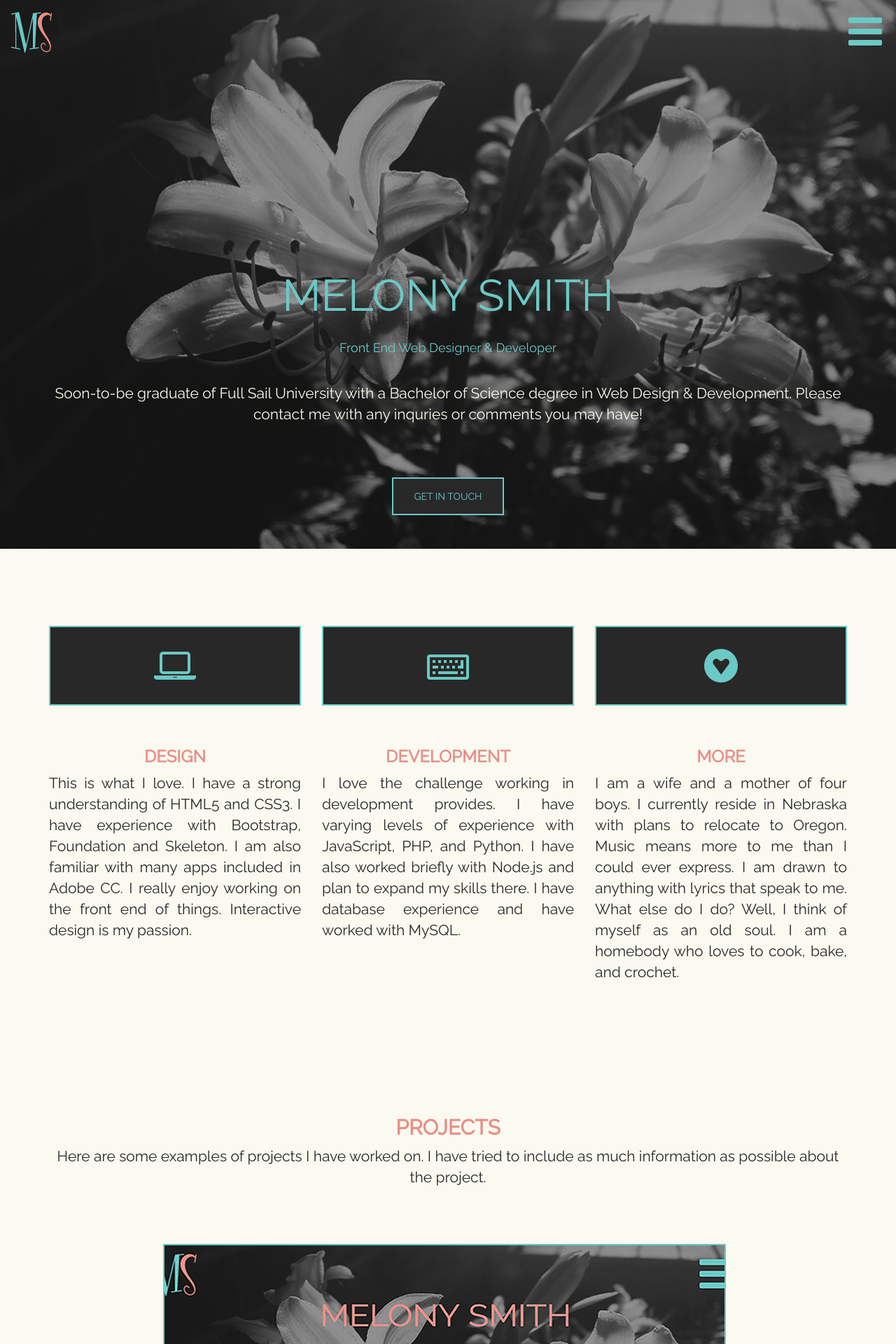
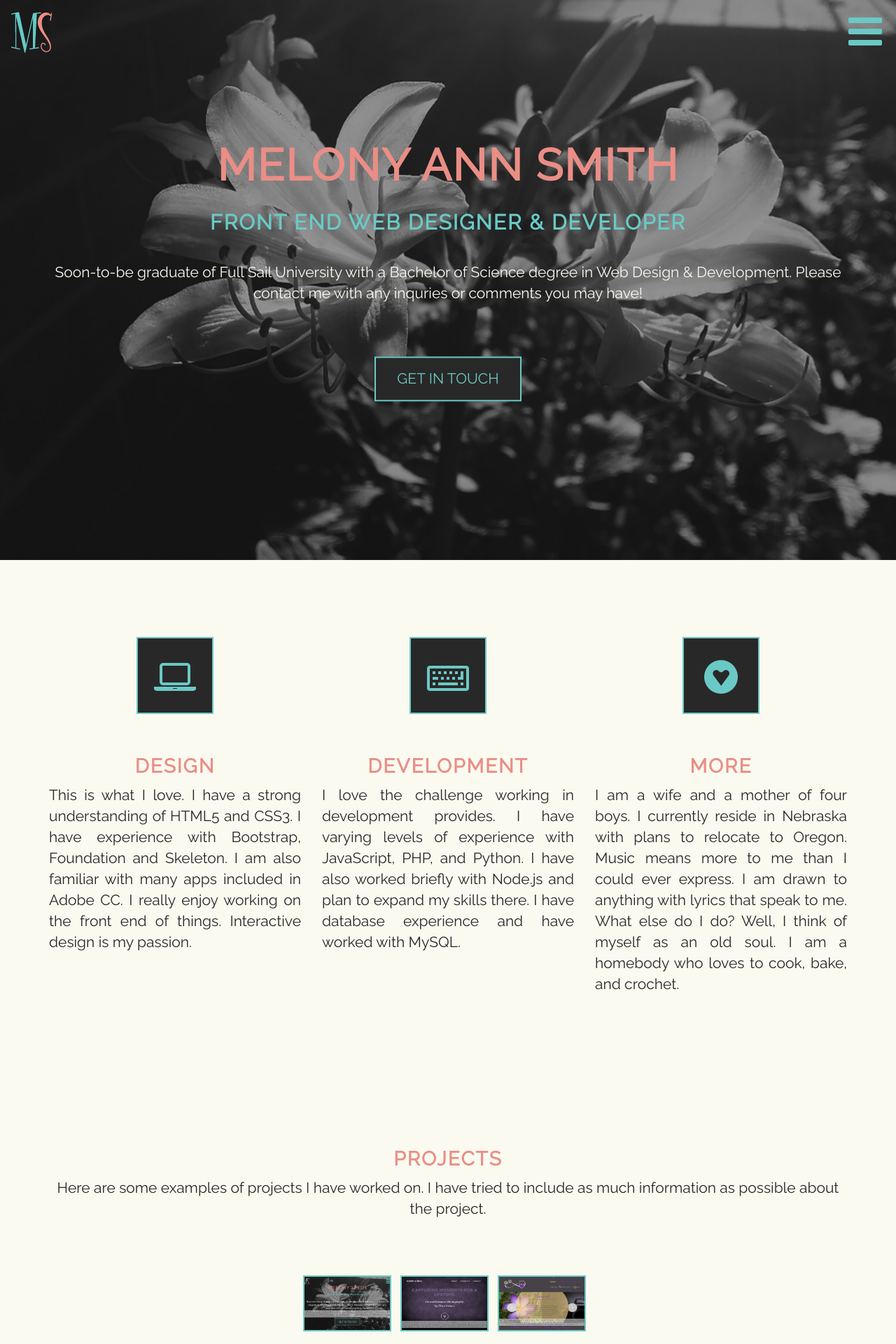
Before and after one commit to melonysmith/msportfolio, a PHP site: page / in a window 1280 px wide. Shown: the top 1920 px of the page at 70% size. Run offline with PHP 8.4, Linux system fonts and the light colour scheme; data that the repository does not hold is empty; some libraries are stand-ins or nearby versions.

Commit message:
Fixed Break
Caused by Roller

```diff
--- a/css/projects.css
+++ b/css/projects.css
@@ -1,4 +1,5 @@
-/* PROJECT PORTFOLIO CSS */
+/* PROJECTS CSS */
+
 /* main */
 body {
 	background: #FAFAF0;
@@ -16,6 +17,7 @@ a:hover {
 }
 /* thumbnails */
 .thumbnails img {
+	height: 80px;
 	border: 2px solid #6AC9C5;
 	margin: 0 10px 10px 0;
 }
--- a/css/style.css
+++ b/css/style.css
@@ -1,55 +1,50 @@
-/* MAIN CSS STYLES */
+/* MAIN STYLE CSS */
+
 /* main */
 body {
     margin: 0;
     font-family: 'Raleway', sans-serif;
 }
-/* headings */
-h1 {
-    text-transform: uppercase;
-    margin-bottom: 30px;
-    font-size: 2em;
-    color: #EA8E86;
+p,
+input,
+textarea {
+    font-size: 1.5em;
 }
 h2 {
     text-transform: uppercase;
-    color: #EA8E86;
+    color: #6ac9c5;
     font-weight: bold;
+    letter-spacing: 2px;
 }
 h3 {
-    margin-top: 50px;
-    margin-bottom: 10px;
-    text-transform: uppercase;
-    color: #EA8E86;
-    font-weight: bold;
+  margin-top: 50px;
+  margin-bottom: 10px;
+  text-transform: uppercase;
+  color: #ea8e86;
+  font-size: 2em;
+  font-weight: bold;
+  letter-spacing: 2px;
 }
-/* paragraph text */
-p, input, textarea {
-    font-size: 1.5em;
+p {
     color: #292828;
 }
-/* links */
-a {
-    color: #6AC9C5;
-    text-decoration: none;
+label {
+  font-size: 1em;
 }
-a:hover,
-a:focus {
-    color: #EA8E86;
-    text-decoration: none;
-}
+
 /* section */
 section {
     background-color: #FAFAF0;
     padding: 80px 0;
 }
+section.darker {
+    background-color: #FAFAF0;
+}
 section header {
     text-align: center;
     margin-bottom: 80px;
 }
-.darker {
-    background-color: #FAFAF0;
-}
+
 /* address */
 address {
     margin-bottom: 70px;
@@ -81,19 +79,34 @@ address span {
     border-width: 2px;
     color: #6AC9C5;
     border-color: #6AC9C5;
+    font-size: 1em;
     text-transform: uppercase;
 }
-.btn-primary:hover, .btn-primary:focus {
+.btn-primary:hover,
+.btn-primary:focus {
     background: #292828;
     color: #EA8E86;
     border-color: #6AC9C5;
 }
+
+/* links */
+a {
+    color: #6AC9C5;
+    text-decoration: none;
+}
+a:hover,
+a:focus {
+    color: #EA8E86;
+    text-decoration: none;
+}
+
 /* logo */
 .logo {
     position: absolute;
     left: 15px;
     top: 15px;
 }
+
 /* menu */
 .menu-toggle {
     position: fixed;
@@ -158,17 +173,25 @@ address span {
 .jumbotron .container {
     margin-top: 75%;
 }
+.jumbotron h1 {
+  text-transform: uppercase;
+  margin-bottom: 30px;
+  font-size: 3em;
+  color: #ea8e86;
+  letter-spacing: 2px;
+  font-weight: bold;
+}
+
 /* header info */
 .header-info {
     position: relative;
     top: 25%;
-    -ms-translate: translateY(-50%);
-    -o-translate: translateY(-50%);
-    -moz-translate: translateY(-50%);
-    -webkit-translate: translateY(-50%);
+    -webkit-transform: translateY(-50%);
+    -webkit-transform: translateY(-50%);
     font-size: 1.5em;
     color: #6AC9C5;
 }
+
 /* services */
 .service-item {
     text-align: center;
@@ -180,6 +203,8 @@ address span {
 .service-item .icon {
     border: 2px #6AC9C5 solid;
     margin: 0 auto;
+    width: 110px;
+    height: 110px;
     display: block;
     margin-bottom: 60px;
     background-color: #292828;
--- a/index.php
+++ b/index.php
@@ -1,3 +1,9 @@
+<!-- doctype -->
+<!DOCTYPE html>
+<!-- html language -->
+<html lang='en-us'>
+
+<!-- Rollbar -->
 <?php
 use \Rollbar\Rollbar;
 
@@ -11,11 +17,6 @@ $config = array(
 );
 ?>
 <!-- end Rollbar -->
-
-<!-- doctype -->
-<!DOCTYPE html>
-<!-- html language -->
-<html lang='en-us'>
 
   <!-- start head -->
 	<head>
@@ -102,8 +103,8 @@ $config = array(
 				<div class='container'>
 					<div class='header-info'>
 						<!-- header and info -->
-						<h1>Melony Smith</h1>
-					  <h4>Front End Web Designer &amp; Developer</h4>
+						<h1>Melony Ann Smith</h1>
+					  <h2>Front End Web Designer &amp; Developer</h2>
 						<br />
 						<p>Soon-to-be graduate of Full Sail University with a Bachelor of
 				      Science degree in Web Design &amp; Development. Please contact me with any inquries or
@@ -177,7 +178,7 @@ $config = array(
 				<div class='container'>
 					<!-- header and info -->
 					<header>
-						<h2>Projects</h2>
+						<h3>Projects</h3>
 						<p>Here are some examples of projects I have worked on. I have tried to include
 							as much information as possible about the project.
 			      </p>
@@ -185,9 +186,9 @@ $config = array(
 					<!-- thumbnails -->
 					<div class="gallery" align="center">
 						<div class="thumbnails">
-							<img onmouseover="getElementById('preview').src=getElementById('msdotnet').src" id="msdotnet" src="img/msdotnet.jpg" alt="MelonySmith.net Website Design" />
-							<img onmouseover="getElementById('preview').src=getElementById('hasidotcom').src" id="hasidotcom" src="img/hasidotcom.jpg" alt="HeartandSoulImages.com" />
-							<img onmouseover="getElementById('preview').src=getElementById('pcidotcom').src" id="pcidotcom" src="img/pcidotcom.jpg" alt="PlumCrazyImages.com" />
+							<img onmouseover="getElementById('preview').src=this.src" id="msdotnet" src="img/msdotnet.jpg" alt="MelonySmith.net Website Design" />
+							<img onmouseover="getElementById('preview').src=this.src" id="hasidotcom" src="img/hasidotcom.jpg" alt="HeartandSoulImages.com" />
+							<img onmouseover="getElementById('preview').src=this.src" id="pcidotcom" src="img/pcidotcom.jpg" alt="PlumCrazyImages.com" />
 						</div><br/>
 						<!-- preview -->
 						<div class="preview" align="center">
@@ -201,7 +202,7 @@ $config = array(
 				<div class='container'>
 					<!-- header and info -->
 					<header>
-						<h2>Get in Touch</h2>
+						<h3>Get in Touch</h3>
 						<p>I would love to hear from you! If you have any inquiries regarding my services or
 				    even just a quick comment or hello, please don't hesitate to get in touch with me!
 			      </p>
--- a/js/app.js
+++ b/js/app.js
@@ -1,37 +1,45 @@
-// open nav
-$('#nav-expander').on('click', (e) => {
+'use strict';
+
+ // Open offsite navigation.
+ $('#nav-expander').on('click', function(e) {
     e.preventDefault();
     $('nav').toggleClass('nav-expanded');
 });
 
-// close nav
-$('.menu .close').on('click', (e) => {
+// Close offsite navigation.
+ $('.menu .close').on('click', function(e) {
     e.preventDefault();
     $('nav').toggleClass('nav-expanded');
 });
 
-// close nav after item clicked
-$('.menu  a').on('click', (e) => {
+// Close offsite navigation after user click on an link in navigation.
+$('.menu  a').on('click', function(e) {
     e.preventDefault();
     $('nav').removeClass('nav-expanded');
 });
 
-// calculate jumotron width
-homeFullScreen() => {
-  const homeSection = $('.home');
-  const windowHeight = $(window).outerHeight();
+
+//Calculate full with of jumbotron.
+ function homeFullScreen() {
+
+    var homeSection = $('.home');
+    var windowHeight = $(window).outerHeight();
+
     if (homeSection.hasClass('home-fullscreen')) {
+
         $('.home-fullscreen').css('height', windowHeight);
     }
 }
 
-// initialize
-$(window).load(() => {
+//Initialization
+$(window).load(function () {
     homeFullScreen();
+
     smoothScroll.init();
 });
 
-// on window resize...
-$(window).resize(() => {
+
+//What happen on window resize
+$(window).resize(function () {
     homeFullScreen();
 });
```
Also changed, not shown: other parts of css/style.css (+26 -17 lines), 1 other file. Lines whose indentation alone changed are shown as unchanged.
